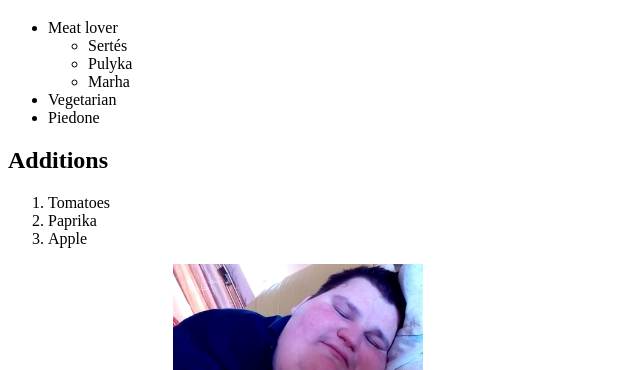
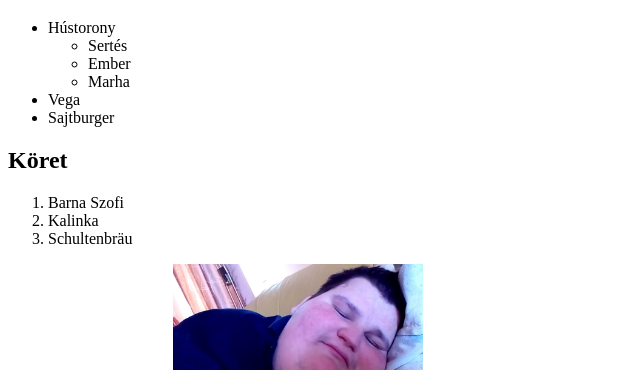
Before and after one commit to KevinSorbo15/KevinSorbo15.github.io, a plain HTML site: page index.html in a window 1280 px wide. Shown: the part 149-519 px from the top of the page, without its empty margins (0-640 px from the left). Drawn offline with Linux system fonts and the light colour scheme.

Commit message:
magyarosítva

```diff
--- a/index.html
+++ b/index.html
@@ -24,22 +24,22 @@
   </ul>
   <h1>Fantastic Burger</h1>
   <ul>
-    <li>Meat lover
+    <li>Hústorony
       <ul>
         <li>Sertés</li>
-        <li>Pulyka</li>
+        <li>Ember</li>
         <li>Marha</li>
       </ul>
     </li>
-    <li>Vegetarian</li>
-    <li>Piedone</li>
+    <li>Vega</li>
+    <li>Sajtburger</li>
   </ul>
 
-  <h2>Additions</h2>
+  <h2>Köret</h2>
   <ol>
-    <li>Tomatoes</li>
-    <li>Paprika</li>
-    <li>Apple</li>
+    <li>Barna Szofi</li>
+    <li>Kalinka</li>
+    <li>Schultenbräu</li>
   </ol>
 
   <a href="https://sites.google.com/site/swaggypedia/">Elégedett Vásárló</a>
```
Also changed, not shown: about.html (+3 -3 lines), pages/orders.html (+5 -5 lines), pages/products.html (+4 -4 lines).
